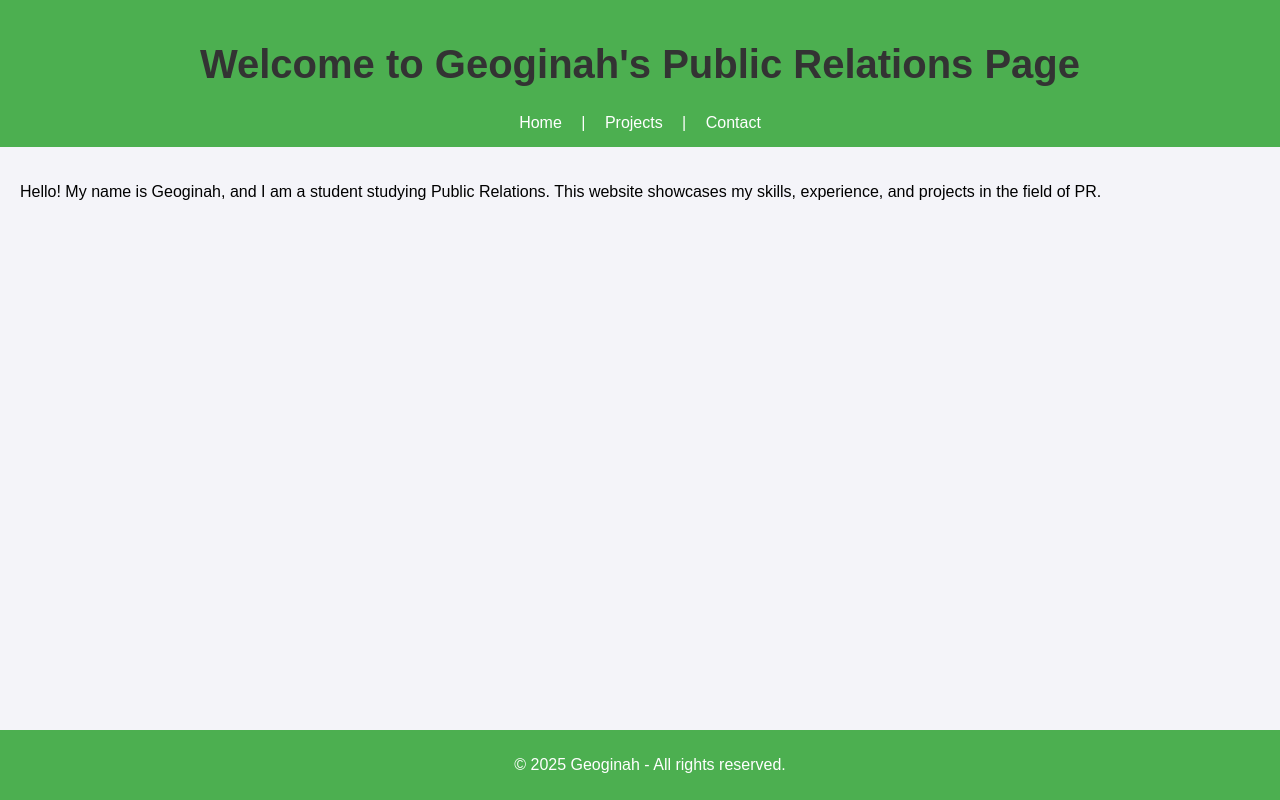
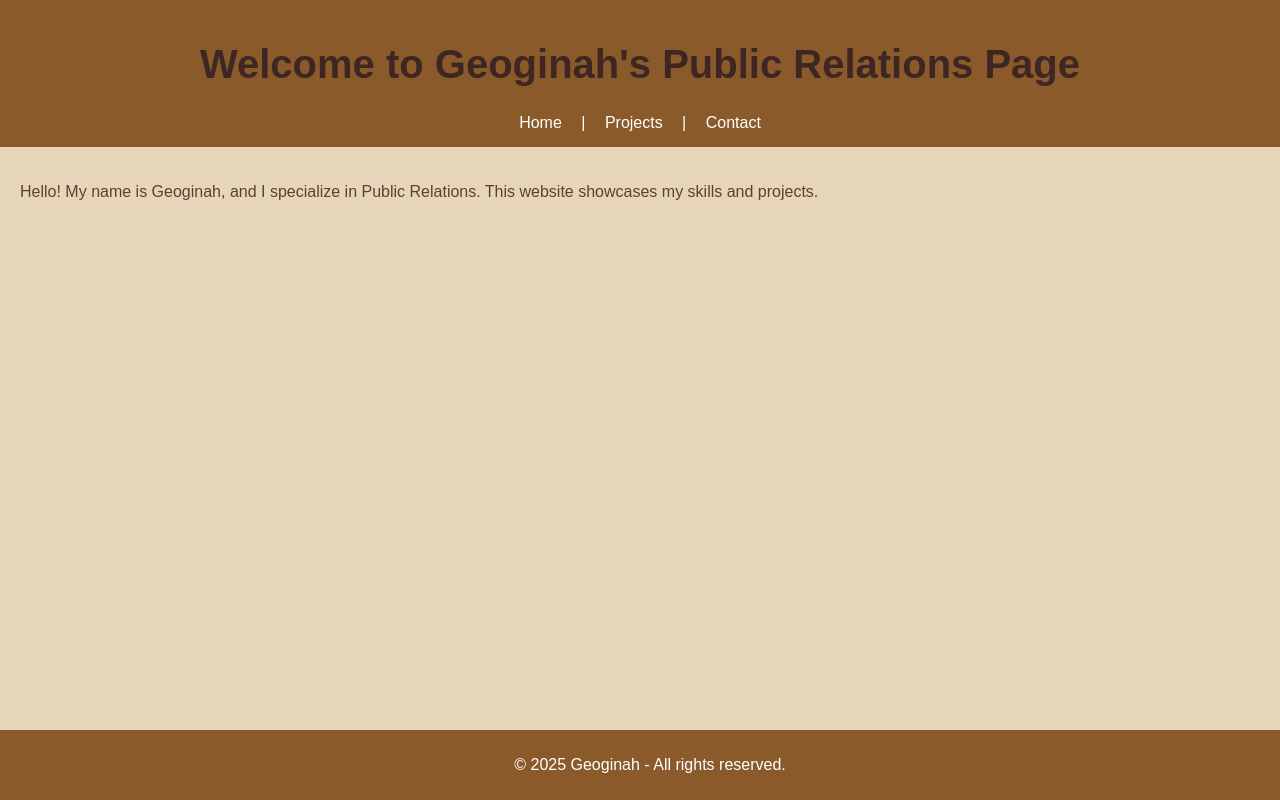
Before and after one commit to brandon99-hub/Brilliance, a Flask app: page / in a window 1280 px wide. Run offline with Flask 3, Linux system fonts and the light colour scheme.

```diff
--- a/static/styles.css
+++ b/static/styles.css
@@ -1,12 +1,13 @@
 body {
     font-family: Arial, sans-serif;
-    background-color: #f4f4f9;
+    background-color: #E6D5B8;
     margin: 0;
     padding: 0;
+    color: #5C4033;
 }
 
 header {
-    background-color: #4CAF50;
+    background-color: #8B5A2B;
     color: white;
     padding: 15px;
     text-align: center;
@@ -28,16 +29,16 @@ nav a:hover {
 
 h1 {
     font-size: 2.5em;
-    color: #333;
+    color: #3E2723;
 }
 
 h2 {
     font-size: 1.8em;
-    color: #4CAF50;
+    color: #5C4033;
 }
 
 footer {
-    background-color: #4CAF50;
+    background-color: #8B5A2B;
     color: white;
     text-align: center;
     padding: 10px;
--- a/templates/index.html
+++ b/templates/index.html
@@ -14,7 +14,7 @@
         </nav>
     </header>
     <div class="content">
-        <p>Hello! My name is Geoginah, and I am a student studying Public Relations. This website showcases my skills, experience, and projects in the field of PR.</p>
+        <p>Hello! My name is Geoginah, and I specialize in Public Relations. This website showcases my skills and projects.</p>
     </div>
     <footer>
         <p>&copy; 2025 Geoginah - All rights reserved.</p>
```
